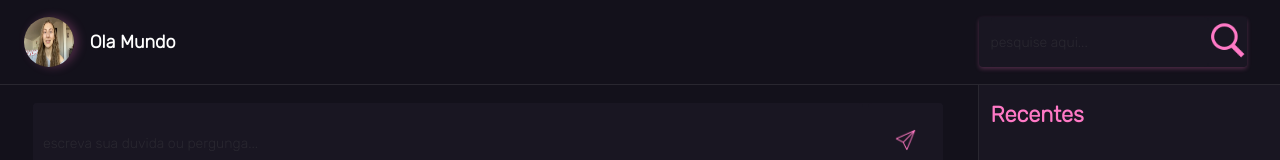
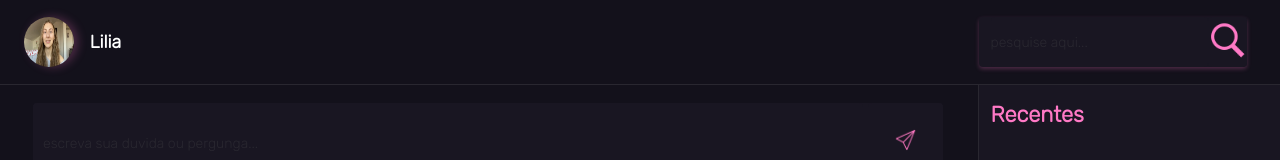
Before and after one commit to Hildemberg986/Projeto_Byte-, a Vue app: page /Forum in a window 1280 px wide. Shown: the top 160 px of the page. Built offline with nearby package versions, Linux system fonts and the light colour scheme.

Commit message:
profile picture modification

```diff
--- a/src/components/StandForum.vue
+++ b/src/components/StandForum.vue
@@ -7,7 +7,7 @@
         </div>
         <div id="perfilbar">
             <img id="icon" src="@/icons/lilian.png">
-            <p id="name">Ola mundo</p>
+            <p id="name">lilia</p>
         </div>
     </div>
 </header>
```
Lines whose indentation alone changed are shown as unchanged.
